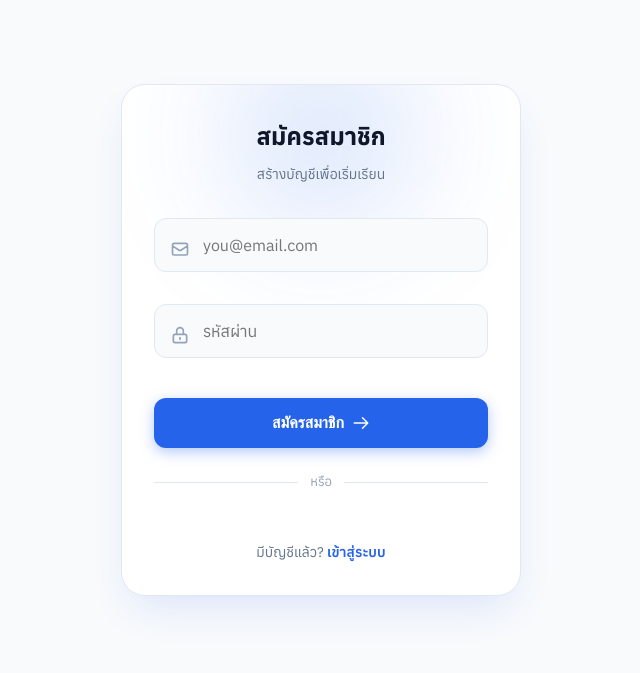
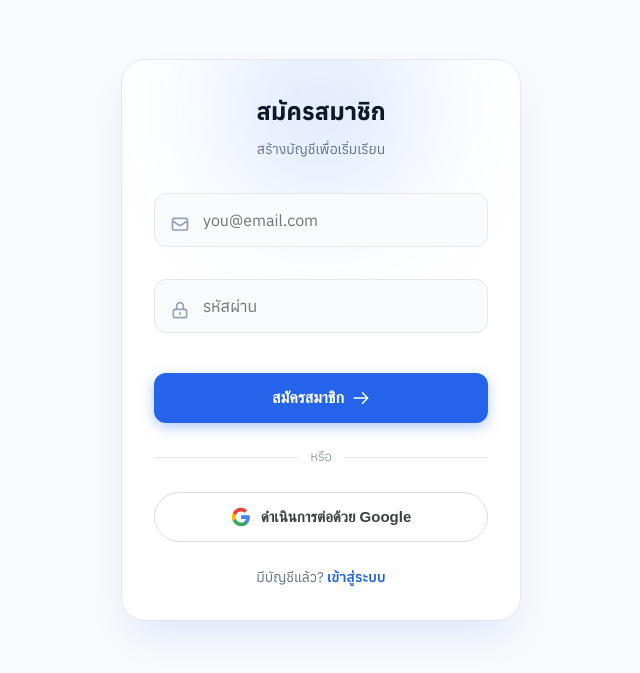
Before and after one commit to lynzy2044-eng/easy-shop, a Flask app: page /register in a window 1280 px wide. Shown: the part 69-742 px from the top of the page, without its empty margins (319-959 px from the left). Run offline with Flask 3, Linux system fonts and the light colour scheme; some libraries are stand-ins or nearby versions.

Commit message:
Update auth.html

```diff
--- a/templates/auth.html
+++ b/templates/auth.html
@@ -1,12 +1,13 @@
 {% extends "base.html" %}
 {% block content %}
 
+<!-- โหลดสคริปต์ของ Google -->
 <script src="https://accounts.google.com/gsi/client" async defer></script>
 
 <div style="min-height: 80vh; display: flex; align-items: center; justify-content: center; padding: 16px;">
   <div style="background: #ffffff; border-radius: 24px; padding: 32px; width: 100%; max-width: 400px; box-shadow: 0 20px 40px -12px rgba(37, 99, 235, 0.15); border: 1px solid #e2e8f0; position: relative; overflow: hidden;">
 
-    <!-- แสงฟุ้งๆ ด้านหลัง (Glow Effect) โทนฟ้า -->
+    <!-- แสงฟุ้งๆ ด้านหลัง -->
     <div style="position: absolute; top: -50px; left: 50%; transform: translateX(-50%); width: 200px; height: 200px; background: rgba(37, 99, 235, 0.15); filter: blur(60px); border-radius: 50%;"></div>
 
     <!-- หัวข้อ -->
@@ -56,22 +57,17 @@
       <div style="flex: 1; height: 1px; background: #e2e8f0;"></div>
     </div>
 
-    <!-- ปุ่ม Google Sign-In (ปรับให้โค้งมนแบบ Pill) -->
-    <div style="position: relative; z-index: 1; display: flex; justify-content: center; width: 100%;">
-      <div id="g_id_onload"
-           data-client_id="{{ config.GOOGLE_CLIENT_ID }}"
-           data-callback="handleCredentialResponse"
-           data-auto_prompt="false">
-      </div>
-      <div class="g_id_signin"
-           data-type="standard"
-           data-size="large"
-           data-theme="outline"
-           data-text="sign_in_with"
-           data-shape="pill"
-           data-logo_alignment="center"
-           data-width="320">
-      </div>
+    <!-- ปุ่ม Google Sign-In แบบกำหนดเอง (ไม่ใช้ iframe ของ Google เพื่อให้คุมสไตล์ได้ 100%) -->
+    <div style="position: relative; z-index: 1; width: 100%;">
+      <button id="googleBtn" type="button" style="width: 100%; background: #ffffff; color: #3c4043; border: 1px solid #dadce0; padding: 14px; border-radius: 50px; font-size: 15px; font-weight: 600; cursor: pointer; display: flex; align-items: center; justify-content: center; gap: 10px; transition: background 0.2s, box-shadow 0.2s;" onmouseover="this.style.background='#f8fafc'; this.style.boxShadow='0 1px 2px 0 rgba(60,64,67,0.3)'" onmouseout="this.style.background='#ffffff'; this.style.boxShadow='none'">
+        <svg width="20" height="20" viewBox="0 0 24 24">
+          <path fill="#4285F4" d="M22.56 12.25c0-.78-.07-1.53-.2-2.25H12v4.26h5.92c-.26 1.37-1.04 2.53-2.21 3.31v2.77h3.57c2.08-1.92 3.28-4.74 3.28-8.09z"/>
+          <path fill="#34A853" d="M12 23c2.97 0 5.46-.98 7.28-2.66l-3.57-2.77c-.98.66-2.23 1.06-3.71 1.06-2.86 0-5.29-1.93-6.16-4.53H2.18v2.84C3.99 20.53 7.7 23 12 23z"/>
+          <path fill="#FBBC05" d="M5.84 14.09c-.22-.66-.35-1.36-.35-2.09s.13-1.43.35-2.09V7.07H2.18C1.43 8.55 1 10.22 1 12s.43 3.45 1.18 4.93l2.85-2.22.81-.62z"/>
+          <path fill="#EA4335" d="M12 5.38c1.62 0 3.06.56 4.21 1.64l3.15-3.15C17.45 2.09 14.97 1 12 1 7.7 1 3.99 3.47 2.18 7.07l3.66 2.84c.87-2.6 3.3-4.53 6.16-4.53z"/>
+        </svg>
+        ดำเนินการต่อด้วย Google
+      </button>
     </div>
 
     <!-- ลิงก์สลับหน้าสมัคร/ล็อกอิน -->
@@ -86,9 +82,39 @@
   </div>
 </div>
 
+<!-- สคริปต์จัดการ Google Login (แบบ Manual) -->
 <script>
+  // ดึง Client ID จากหลังบ้าน (ถ้าหลังบ้านว่าง ให้แจ้งเตือนใน Console)
+  const GOOGLE_CLIENT_ID = "{{ config.GOOGLE_CLIENT_ID }}";
+
+  if (!GOOGLE_CLIENT_ID || GOOGLE_CLIENT_ID === "None") {
+    console.error("❌ GOOGLE_CLIENT_ID is missing! กรุณาตั้งค่าใน .env หรือ Vercel Environment Variables");
+  }
+
+  // เริ่มต้นระบบ Google
+  window.onload = function () {
+    if (typeof google === 'undefined') {
+      console.error("Google SDK ยังโหลดไม่เสร็จ");
+      return;
+    }
+
+    google.accounts.id.initialize({
+      client_id: GOOGLE_CLIENT_ID,
+      callback: handleCredentialResponse
+    });
+
+    // ผูกปุ่มที่เราออกแบบเอง ให้เรียกใช้ Popup ของ Google
+    const btn = document.getElementById("googleBtn");
+    if (btn) {
+      btn.addEventListener("click", () => {
+        google.accounts.id.prompt(); // เปิดหน้าต่างล็อกอินของ Google
+      });
+    }
+  };
+
+  // ฟังก์ชันรับข้อมูลหลังล็อกอินสำเร็จ
   function handleCredentialResponse(response) {
-    fetch("{{ url_for('auth_google') }}", {
+    fetch("/auth/google", {
       method: "POST",
       headers: { "Content-Type": "application/json" },
       body: JSON.stringify({ credential: response.credential })
@@ -96,12 +122,15 @@
     .then(res => res.json())
     .then(data => {
       if (data.ok) {
-        window.location.href = data.redirect || "{{ url_for('index') }}";
+        window.location.href = data.redirect || "/";
       } else {
-        alert("เข้าสู่ระบบด้วย Google ไม่สำเร็จ กรุณาลองใหม่");
+        alert("เข้าสู่ระบบด้วย Google ไม่สำเร็จ: " + (data.error || "Unknown error"));
       }
     })
-    .catch(() => alert("เกิดข้อผิดพลาดในการเชื่อมต่อ"));
+    .catch((err) => {
+      console.error(err);
+      alert("เกิดข้อผิดพลาดในการเชื่อมต่อเซิร์ฟเวอร์");
+    });
   }
 </script>
 
```
